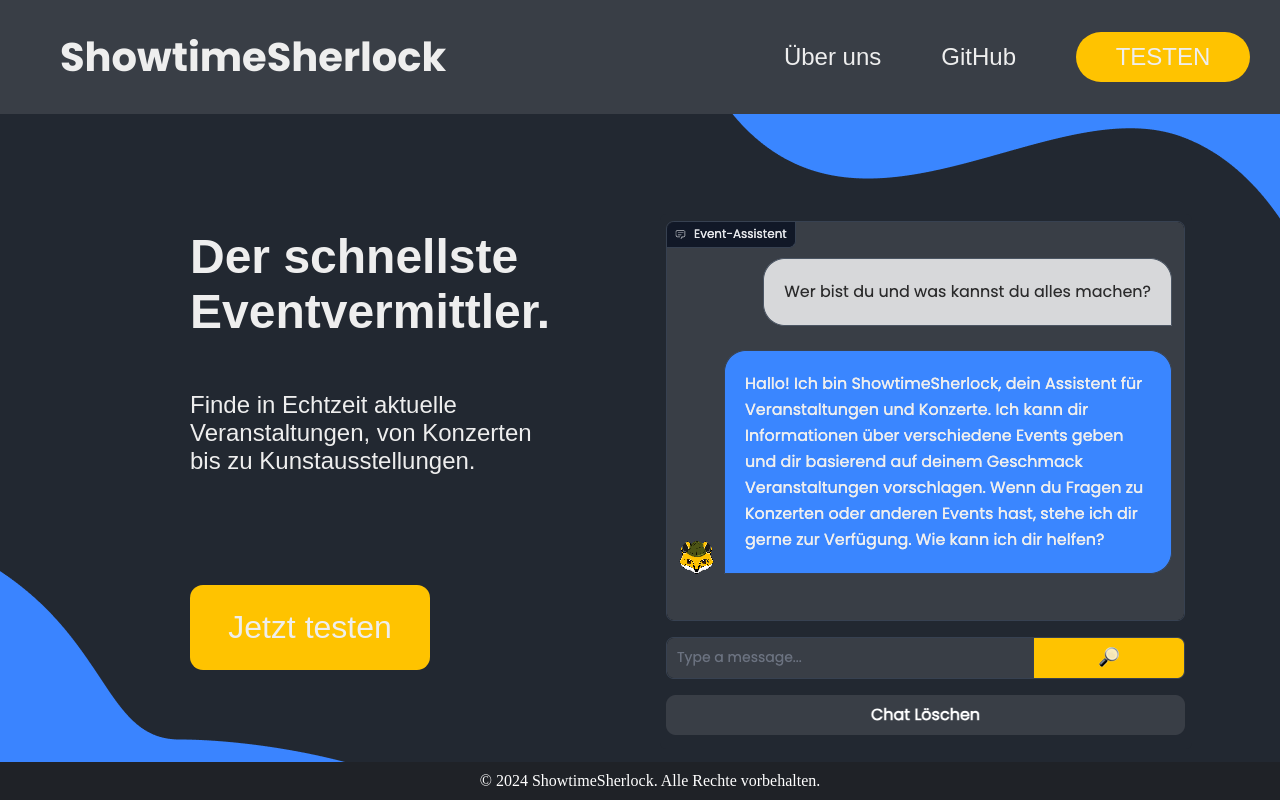
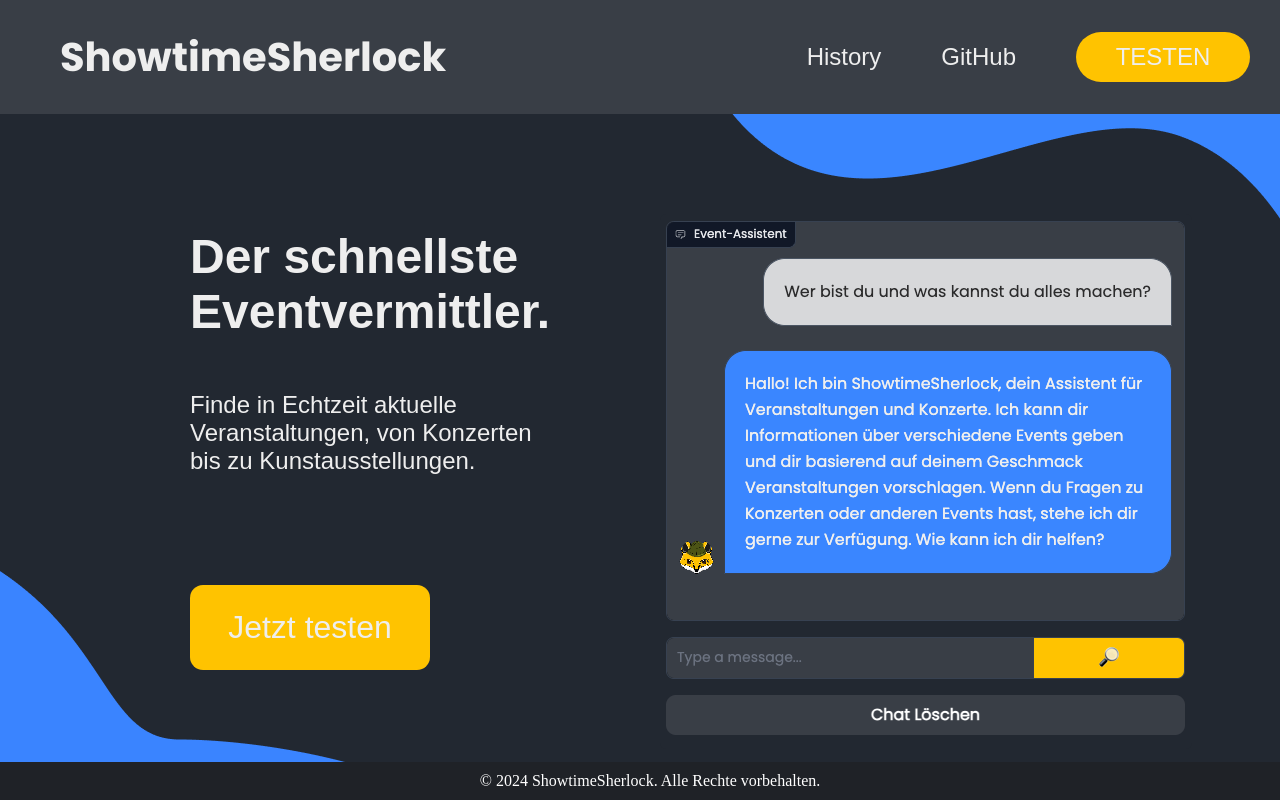
Before and after one commit to svenfydrich/landing-page_ShowtimeSherlock, a React (Create React App) app in the folder sts/: page / in a window 1280 px wide. Built offline with nearby package versions, Linux system fonts and the light colour scheme.

Commit message:
Update App.js

```diff
--- a/sts/src/App.js
+++ b/sts/src/App.js
@@ -11,8 +11,8 @@
           <img src={logo} alt='Logo' id='minilogo'></img>
             <ul className="navbarlist">
               <li id="about">
-                <a href="https://github.com/ID-Start-Winter23/ShowtimeSherlock/wiki/ShowtimeSherlock-Home" className="aboutus">
-                  Über uns
+                <a href="https://github.com/ID-Start-Winter23/ShowtimeSherlock/wiki/Ideation-und-Sprint-1" className="aboutus">
+                  History
                 </a>
               </li>
               <li id="github">
@@ -22,7 +22,7 @@
               </li>
               <li id="test">
                 <button id="testbutton">
-                  <a href='https://svenfydrich-showtimesherlock.hf.space/' className="test">
+                  <a href='https://huggingface.co/spaces/leahaller/ShowtimeSherlock' className="test">
                     TESTEN
                   </a>
                 </button>
@@ -39,7 +39,7 @@
               Kunstausstellungen.
             </h2>
             <button id="testnow">
-              <a href='https://svenfydrich-showtimesherlock.hf.space/' className="testnow">
+              <a href='https://huggingface.co/spaces/leahaller/ShowtimeSherlock' className="testnow">
                 Jetzt testen
               </a>{' '}
             </button>
@@ -48,7 +48,7 @@
             <img src={chatbotImage} alt="Hier ist der Chatbot zu erkennen." id="chatbotimg" />
           </div>
             <button id="tablettest">
-                <a href='https://svenfydrich-showtimesherlock.hf.space/' className="tablettest">
+                <a href='https://huggingface.co/spaces/leahaller/ShowtimeSherlock' className="tablettest">
                   Jetzt testen
                 </a>{' '}
               </button>
```
